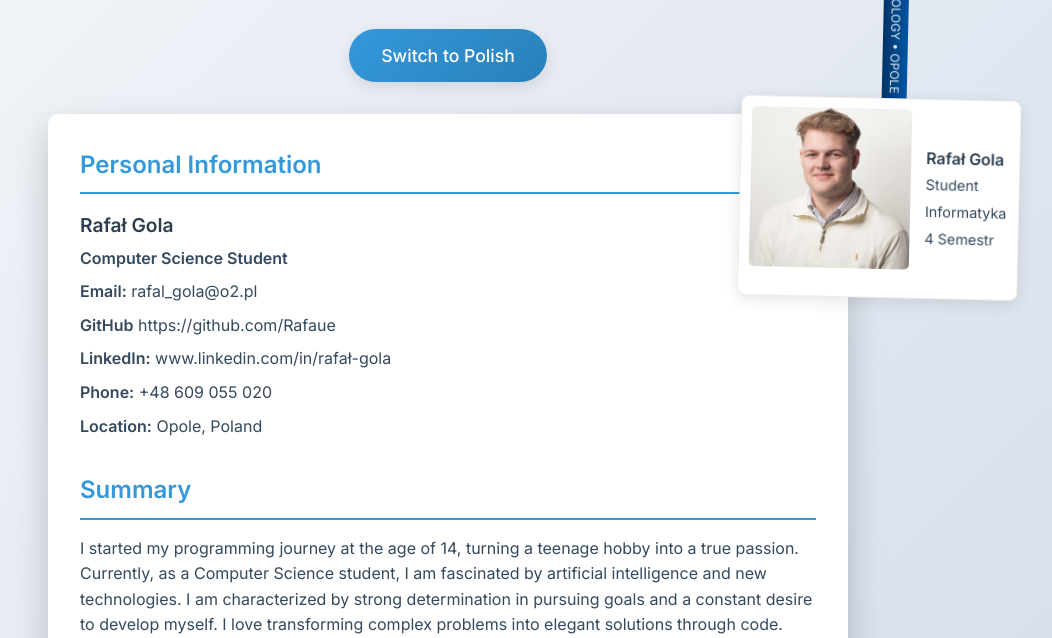
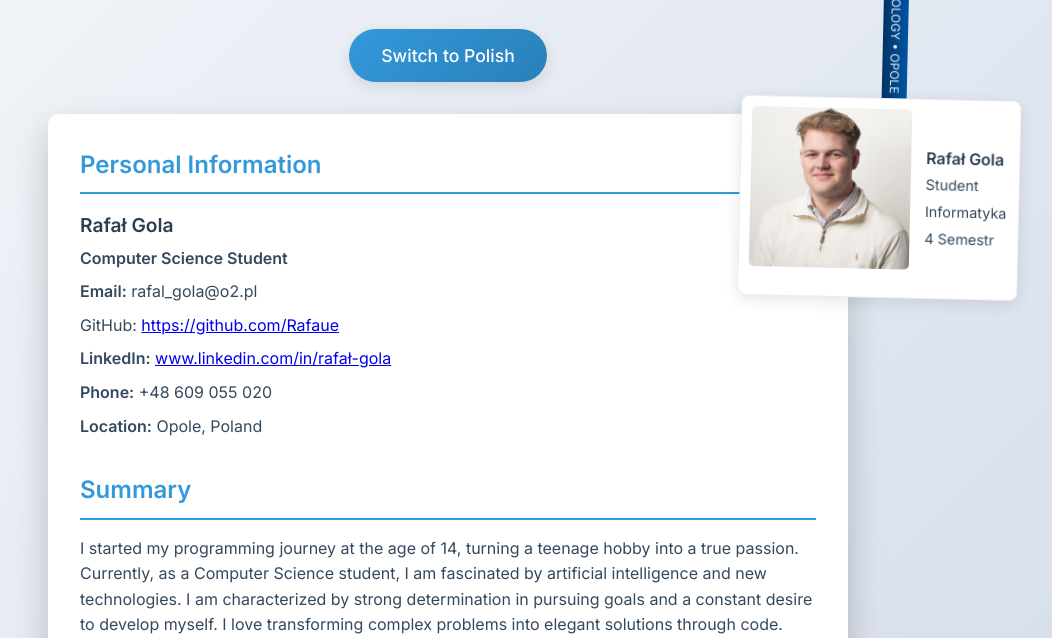
Before and after one commit to Rafaue/CV, a plain HTML site: page index.html in a window 1280 px wide. Shown: the part 162-800 px from the top of the page, without its empty margins (192-1244 px from the left). Drawn offline with Linux system fonts and the light colour scheme.

Commit message:
Update index.html

```diff
--- a/index.html
+++ b/index.html
@@ -50,8 +50,8 @@
                             <h3>Rafał Gola</h3>
                             <p><b>Computer Science Student</b></p>
                             <p><b>Email:</b> rafal_gola@o2.pl</p>
-                            <p><b>GitHub</b> https://github.com/Rafaue</p>
-                            <p><b>LinkedIn:</b> www.linkedin.com/in/rafał-gola</p>
+                            <p><b></b>GitHub:</b> <a href="https://github.com/Rafaue" target="_blank">https://github.com/Rafaue</a></p>
+                            <p><b>LinkedIn:</b> <a href="https://www.linkedin.com/in/rafał-gola" target="_blank">www.linkedin.com/in/rafał-gola</a></p>
                             <p><b>Phone:</b> +48 609 055 020</p>
                             <p><b>Location:</b> Opole, Poland</p>
                         </div>
@@ -134,8 +134,8 @@
                             <h3>Rafał Gola</h3>
                             <p><b>Student Informatyki</b></p>
                             <p><b>Email:</b> rafal_gola@o2.pl</p>
-                            <p><b>GitHub:</b> https://github.com/Rafaue</p>
-                            <p><b>LinkedIn:</b> www.linkedin.com/in/rafał-gola</p>
+                            <p><b></b>GitHub:</b> <a href="https://github.com/Rafaue" target="_blank">https://github.com/Rafaue</a></p>
+                            <p><b>LinkedIn:</b> <a href="https://www.linkedin.com/in/rafał-gola" target="_blank">www.linkedin.com/in/rafał-gola</a></p>
                             <p><b>Telefon:</b> +48 609 055 020</p>
                             <p><b>Lokalizacja:</b> Opole, Poland</p>
                         </div>
```
